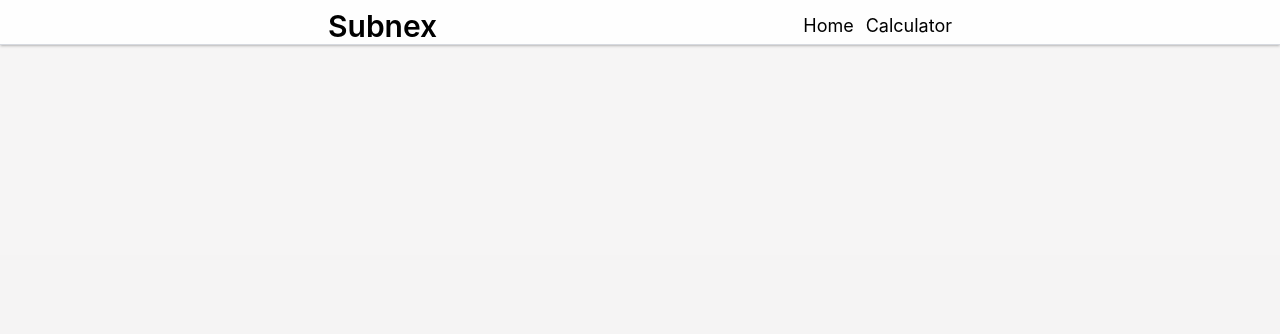
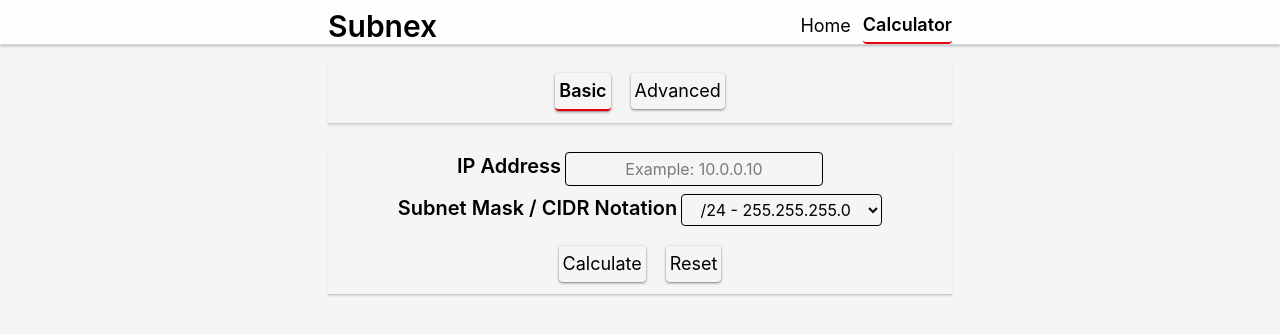
Before and after one commit to W0lffe/SubnetCalculator, a React (Vite) app: page /calculator in a window 1280 px wide. Shown: the top 334 px of the page. Built offline with nearby package versions, Linux system fonts and the light colour scheme.

Commit message:
Added components for basic and advanced calcs, added mode selector with routes and with tests, fixed tests on navigation

```diff
--- a/src/App.tsx
+++ b/src/App.tsx
@@ -2,6 +2,8 @@
 import Header from './components/Header/Header';
 import Calculator from './pages/Calculator';
 import Home from './pages/Home';
+import AdvancedCalculator from './components/AdvancedCalculator/AdvancedCalculator';
+import BasicCalculator from './components/BasicCalculator/BasicCalculator';
 
 export default function App() {
 
@@ -9,8 +11,11 @@
       <div className='flex flex-col h-screen w-screen items-center'>
         <Header />
         <Routes>
-          <Route path="/" element={<Home />} />
-          <Route path="/calc" element={<Calculator />} />
+          <Route index element={<Home />} />
+          <Route path="/calculator" element={<Calculator />}>
+            <Route index element={<BasicCalculator />} />
+            <Route path="advanced" element={<AdvancedCalculator />} />
+          </Route>
         </Routes>
       </div>
   )
--- /dev/null
+++ b/src/components/AdvancedCalculator/AdvancedCalculator.tsx
@@ -0,0 +1,18 @@
+import InputForm from "../InputForm/InputForm";
+import ResultTable from "../ResultTable/ResultTable";
+import { useOutletContext } from "react-router-dom";
+import type { SubnetResult } from '../../models/SubnetResult';
+
+type CalculatorContext = {
+    setCalculationResult: React.Dispatch<React.SetStateAction<SubnetResult | null>>,
+    calculationResult: SubnetResult | null
+}
+
+export default function AdvancedCalculator() {
+
+    //const { setCalculationResult, calculationResult } = useOutletContext<CalculatorContext>();
+
+    return(
+        <div> COMING SOON </div>
+    )
+}
--- /dev/null
+++ b/src/components/BasicCalculator/BasicCalculator.tsx
@@ -0,0 +1,21 @@
+import InputForm from "../InputForm/InputForm";
+import ResultTable from "../ResultTable/ResultTable";
+import { useOutletContext } from "react-router-dom";
+import type { SubnetResult } from '../../models/SubnetResult';
+
+type CalculatorContext = {
+    setCalculationResult: React.Dispatch<React.SetStateAction<SubnetResult | null>>,
+    calculationResult: SubnetResult | null
+}
+
+export default function BasicCalculator() {
+
+    const { setCalculationResult, calculationResult } = useOutletContext<CalculatorContext>();
+
+    return(
+        <>
+            <InputForm setCalculationResult={setCalculationResult} />
+            <ResultTable results={calculationResult} />
+        </>
+    )
+}
--- /dev/null
+++ b/src/components/ModeSelector/ModeSelector.tsx
@@ -0,0 +1,29 @@
+import { useLocation, useNavigate } from "react-router-dom";
+
+const ulStyle = "flex flex-row gap-5 m-2 p-3 w-full justify-center border-b border-b-gray-400/50 shadow-sm shadow-black/10";
+const buttonStyle = "shadow-sm shadow-black/40 p-1 hover:px-2 hover:border-b-red-600 hover:border-b-2 rounded-sm hover:bg-linear-to-b hover:from-gray-200/10 hover:to-gray-400/25 transition-all duration-150 text-lg";
+
+export default function ModeSelector() {
+
+    const navigate = useNavigate();
+    const location = useLocation();
+
+    const getActiveMode = (path: string) => {
+        return location.pathname === path ? " border-b-red-600 border-b-2 font-semibold" : " border-b-red-600/0";
+    }
+
+    return(
+       <ul className={ulStyle}>
+        <li>
+            <button onClick={() => navigate("/calculator") } className={`${buttonStyle} ${getActiveMode("/calculator")}`}>
+                Basic
+            </button>
+        </li>
+        <li>
+            <button onClick={() => navigate("/calculator/advanced")} className={`${buttonStyle} ${getActiveMode("/calculator/advanced")}`}>
+                Advanced
+            </button>
+        </li>
+       </ul>
+    )
+}
--- a/src/components/Navigation/Navigation.tsx
+++ b/src/components/Navigation/Navigation.tsx
@@ -3,14 +3,21 @@
 const buttonStyle = "hover:px-2 hover:border-b-red-600 hover:border-b-2 rounded-sm hover:bg-linear-to-b hover:from-gray-200/10 hover:to-gray-400/25 transition-all duration-300 text-lg";
 const divStyle = "flex flex-row gap-3 h-full";
 
-export default function Navigation(){
+export default function Navigation() {
 
     const navigateTo = useNavigate();
     const location = useLocation();
 
     const getActiveButton = (path: string) => {
-        return location.pathname === path ? " border-b-red-600 border-b-2 font-semibold" : " border-b-red-600/0";
-    }
+        if (path === "/") {
+            return location.pathname === "/"
+                ? " border-b-red-600 border-b-2 font-semibold"
+                : " border-b-red-600/0";
+        }
+        return location.pathname.startsWith(path)
+            ? " border-b-red-600 border-b-2 font-semibold"
+            : " border-b-red-600/0";
+    };
 
     const handleClick = (event: React.MouseEvent<HTMLButtonElement>) => {
         const value = event.currentTarget.value;
@@ -18,10 +25,10 @@
         navigateTo(value);
     }
 
-    return(
+    return (
         <div className={divStyle}>
             <button value="/" onClick={(e) => handleClick(e)} className={`${buttonStyle} ${getActiveButton("/")}`}>Home</button>
-            <button value="/calc" onClick={(e) => handleClick(e)} className={`${buttonStyle} ${getActiveButton("/calc")}`}>Calculator</button>
+            <button value="/calculator" onClick={(e) => handleClick(e)} className={`${buttonStyle} ${getActiveButton("/calculator")}`}>Calculator</button>
         </div>
     )
 }
--- a/src/pages/Calculator.tsx
+++ b/src/pages/Calculator.tsx
@@ -1,18 +1,19 @@
-import ResultTable from '../components/ResultTable/ResultTable';
-import InputForm from '../components/InputForm/InputForm';
 import type { SubnetResult } from '../models/SubnetResult';
 import { useState } from 'react';
+import ModeSelector from '../components/ModeSelector/ModeSelector';
+import { Outlet } from "react-router-dom";
 
 const divStyle = 'w-screen md:w-1/2 h-fit md:h-screen flex flex-col items-center p-2 md:gap-5';
 
-export default function Calculator(){
+export default function Calculator() {
 
     const [calculationResult, setCalculationResult] = useState<SubnetResult | null>(null);
 
-    return(
+     return (
         <div className={divStyle}>
-            <InputForm setCalculationResult={setCalculationResult} />
-            <ResultTable results={calculationResult} />
+            <ModeSelector />
+            <Outlet context={{setCalculationResult, calculationResult}}/>
         </div>
     )
+
 }
```
Also changed, not shown: 2 other files (tests, documents, lock files or other folders).
